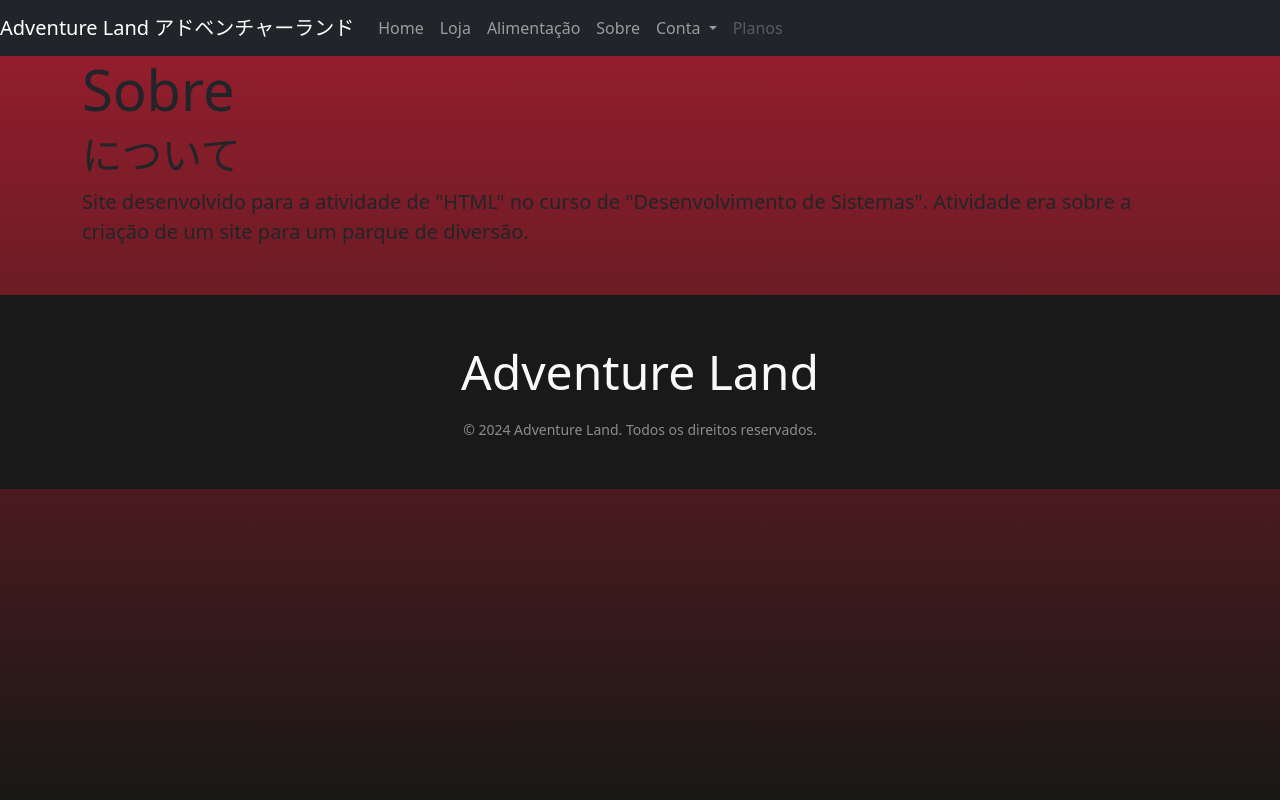
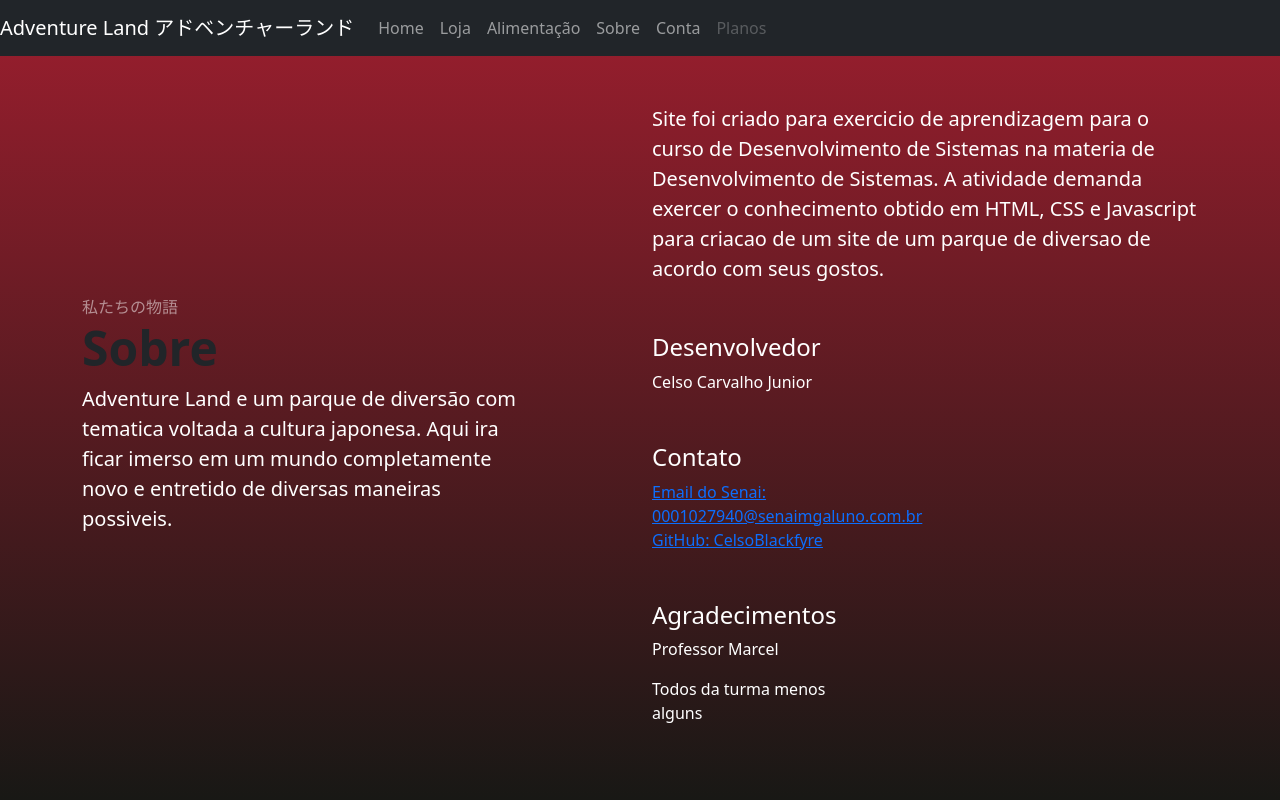
Before and after one commit to CelsoBlackfyre/AdventureLand2, a plain HTML site: page sobre.html in a window 1280 px wide. Shown: the top 800 px of the page. Drawn offline with nearby package versions, Linux system fonts and the light colour scheme.

Commit message:
mexendo dnv

```diff
--- a/css/style.css
+++ b/css/style.css
@@ -255,3 +255,18 @@ video {
 	text-align: center;
 	max-width: 200px;
 }
+
+.container-escolha {
+	align-items: center;
+	justify-content: center;
+	text-align: center;
+}
+
+.botao-criar-conta {
+	margin-top: 20px;
+	text-align: center;
+}
+
+.criar-conta-btn {
+	text-align: center;
+}
--- a/sobre.html
+++ b/sobre.html
@@ -11,13 +11,17 @@
 		<link
 			href="https://fonts.googleapis.com/css2?family=Kosugi+Maru&display=swap"
 			rel="stylesheet" />
-		<link href="https://cdn.jsdelivr.net/npm/bootstrap@5.3.3/dist/css/bootstrap.min.css" rel="stylesheet" integrity="sha384-QWTKZyjpPEjISv5WaRU9OFeRpok6YctnYmDr5pNlyT2bRjXh0JMhjY6hW+ALEwIH" crossorigin="anonymous">
+		<link
+			href="https://cdn.jsdelivr.net/npm/bootstrap@5.3.3/dist/css/bootstrap.min.css"
+			rel="stylesheet"
+			integrity="sha384-QWTKZyjpPEjISv5WaRU9OFeRpok6YctnYmDr5pNlyT2bRjXh0JMhjY6hW+ALEwIH"
+			crossorigin="anonymous" />
 	</head>
 	<body>
 		<header>
 			<nav class="navbar navbar-expand-lg navbar-dark bg-dark">
 				<a class="navbar-brand" href="#"
-					>Adventure Land  アドベンチャーランド
+					>Adventure Land アドベンチャーランド
 				</a>
 				<button
 					class="navbar-toggler"
@@ -33,9 +37,7 @@
 				<div class="collapse navbar-collapse" id="navbarSupportedContent">
 					<ul class="navbar-nav mr-auto">
 						<li class="nav-item">
-							<a class="nav-link" href="index.html"
-								>Home</a
-							>
+							<a class="nav-link" href="index.html">Home</a>
 						</li>
 						<li class="nav-item">
 							<a class="nav-link" href="loja.html">Loja</a>
@@ -46,21 +48,8 @@
 						<li class="nav-item active">
 							<a class="nav-link" href="sobre.html">Sobre</a>
 						</li>
-						<li class="nav-item dropdown">
-							<a
-								class="nav-link dropdown-toggle"
-								href="#"
-								id="navbarDropdown"
-								role="button"
-								data-toggle="dropdown"
-								aria-haspopup="true"
-								aria-expanded="false">
-								Conta
-							</a>
-							<div class="dropdown-menu" aria-labelledby="navbarDropdown">
-								<a class="dropdown-item" href="conta.html">Login</a>
-								<a class="dropdown-item" href="#">Criar Conta</a>
-							</div>
+						<li class="nav-item active">
+							<a class="nav-link" href="conta.html">Conta</a>
 						</li>
 						<li class="nav-item">
 							<a class="nav-link disabled" href="#">Planos</a>
@@ -70,22 +59,65 @@
 			</nav>
 		</header>
 
-		<div class="jumbotron jumbotron-fluid">
-            <div class="container">
-                <h1 class="display-4">Sobre</h1>
-                <h2 class="display-6">について</h2>
-                <p class="lead"> Site desenvolvido para a atividade de "HTML" no curso de "Desenvolvimento de Sistemas".
+		<section class="py-5">
+			<div class="container">
+				<div class="row">
+					<div class="col-md-5">
+						<span class="text-muted text-white-50">私たちの物語</span>
+						<h2 class="display-5 fw-bold">Sobre</h2>
+						<p class="lead text-white">
+							Adventure Land e um parque de diversão com tematica voltada a
+							cultura japonesa. Aqui ira ficar imerso em um mundo completamente
+							novo e entretido de diversas maneiras possiveis.
+						</p>
+					</div>
+					<div class="col-md-6 offset-md-1">
+						<p class="lead text-white">
+							Site foi criado para exercicio de aprendizagem para o curso de
+							Desenvolvimento de Sistemas na materia de Desenvolvimento de
+							Sistemas. A atividade demanda exercer o conhecimento obtido em
+							HTML, CSS e Javascript para criacao de um site de um parque de
+							diversao de acordo com seus gostos.
+						</p>
+						<hr class="my-4 invisible" />
+						<div class="col-md-5">
+							<h4 class="text-white">Desenvolvedor</h4>
+							<p class="text-white">Celso Carvalho Junior</p>
+						</div>
+						<hr class="my-4 invisible" />
 
-                    Atividade era sobre a criação de um site para um parque de diversão. </p>
-        </div>
+						<div class="col-md-5">
+							<h4 class="text-white">Contato</h4>
+							<a href="mailto:0001027940@senaimgaluno.com.br"
+								>Email do Senai: 0001027940@senaimgaluno.com.br</a
+							><br />
+							<a href="https://github.com/CelsoBlackfyre"
+								>GitHub: CelsoBlackfyre</a
+							>
+						</div>
+						<hr class="my-4 invisible" />
+						<div class="col-md-5">
+							<h4 class="text-white">Agradecimentos</h4>
+							<p class="text-white">Professor Marcel</p>
+							<p class="text-white">Todos da turma menos alguns</p>
+						</div>
+					</div>
+				</div>
+			</div>
+		</section>
 
 		<footer class="rodape-do-site py-5 mt-5">
 			<div class="container text-light text-center">
 				<p class="display-5 mb-3">Adventure Land</p>
-				<small class="text-white-50">&copy; 2024 Adventure Land. Todos os direitos reservados.</small
+				<small class="text-white-50"
+					>&copy; 2024 Adventure Land. Todos os direitos reservados.</small
+				>
 			</div>
 		</footer>
 
-		<script src="https://cdn.jsdelivr.net/npm/bootstrap@5.3.3/dist/js/bootstrap.bundle.min.js" integrity="sha384-YvpcrYf0tY3lHB60NNkmXc5s9fDVZLESaAA55NDzOxhy9GkcIdslK1eN7N6jIeHz" crossorigin="anonymous"></script>
+		<script
+			src="https://cdn.jsdelivr.net/npm/bootstrap@5.3.3/dist/js/bootstrap.bundle.min.js"
+			integrity="sha384-YvpcrYf0tY3lHB60NNkmXc5s9fDVZLESaAA55NDzOxhy9GkcIdslK1eN7N6jIeHz"
+			crossorigin="anonymous"></script>
 	</body>
 </html>
```
Also changed, not shown: conta.html (+15 -11 lines).
